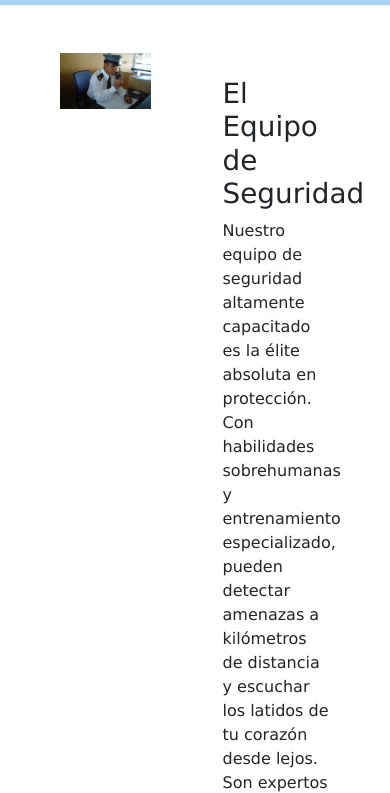
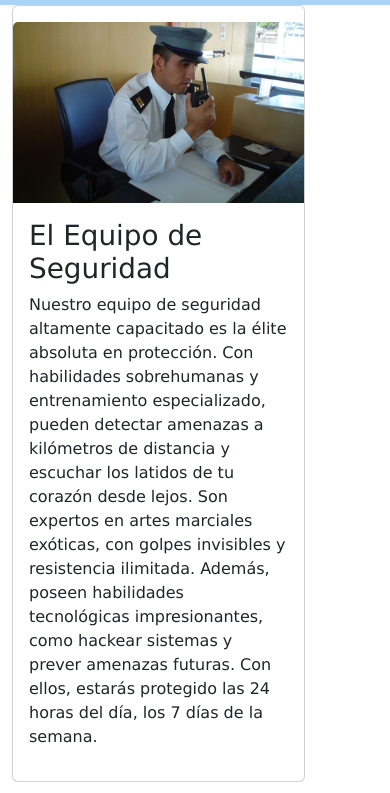
Before and after one commit to TheCrepex/PreEntrega2-Obregon, a plain HTML site: page pages/personal.html in a window 390 px wide. Shown: the part 91-884 px from the top of the page. Drawn offline with nearby package versions, Linux system fonts and the light colour scheme.

Commit message:
Cambios visuales en personal para mejorar la parte responsive

```diff
--- a/pages/personal.html
+++ b/pages/personal.html
@@ -41,16 +41,10 @@
         </nav>
 </header>
     <main class="container-fluid h-100">
-
-        <div class="row">
-            <aside class="col-5">
-                <div class="ms-5 mt-5">
-                    <img class="img-fluid " src="../assets/img/personal.jpg" alt="imagen de la empresa">
-                </div>
-            </aside>
-            <section class="col-4 pt-4 m-5">
-                <div class="g-col-6">
-                    <h1>El Equipo de Seguridad</h1>
+        <div class="card pt-3" style=" width: 80%;">
+            <img src="../assets/img/personal.jpg" class="card-img-top" alt="...">
+            <div class="card-body">
+                <h1 class="card-text">El Equipo de Seguridad</h1>
                 <p>
                     Nuestro equipo de seguridad altamente capacitado es la élite
                     absoluta en protección. Con habilidades sobrehumanas y entrenamiento
@@ -62,10 +56,7 @@
                     protegido las 24 horas del día, los 7 días de la semana.
                 </p>
             </div>
-            </section>
-
         </div>
-
     </main>
 
     <footer class="h-100">
```
Lines whose indentation alone changed are shown as unchanged.
